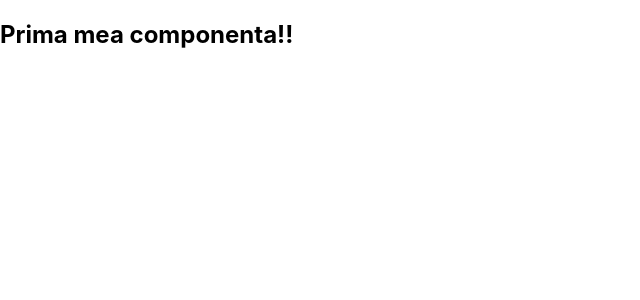
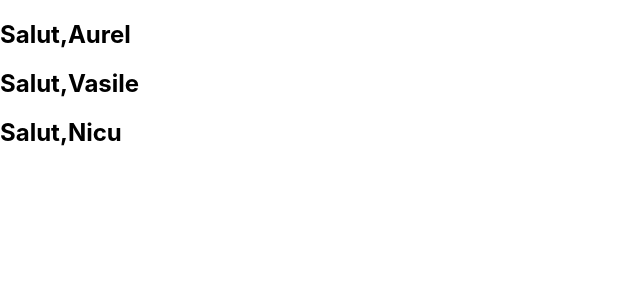
Before and after one commit to vaidanicu/react-invatare-pas-cu-pas, a React (Create React App) app: page / in a window 1280 px wide. Shown: the top 300 px of the page, without its empty margins (0-640 px from the left). Built offline with nearby package versions, Linux system fonts and the light colour scheme.

Commit message:
L3 -Porps(transmiterea date intre componente

```diff
--- a/src/App.js
+++ b/src/App.js
@@ -3,7 +3,9 @@ import Greeting from "./components/Greeting";
 function App() {
   return (
     <div>
-      <Greeting />
+      <Greeting name="Aurel" />
+      <Greeting name="Vasile" />
+      <Greeting name="Nicu" />
     </div>
   );
 }
--- a/src/components/Greeting.js
+++ b/src/components/Greeting.js
@@ -1,5 +1,5 @@
-function Greeting() {
-  return <h2>Prima mea componenta!!</h2>;
+function Greeting(props) {
+  return <h2>Salut,{props.name}</h2>;
 }
 
 export default Greeting;
```
